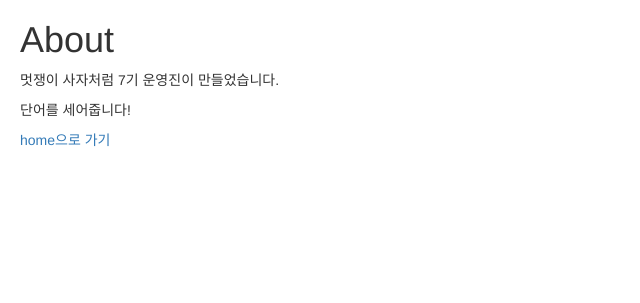
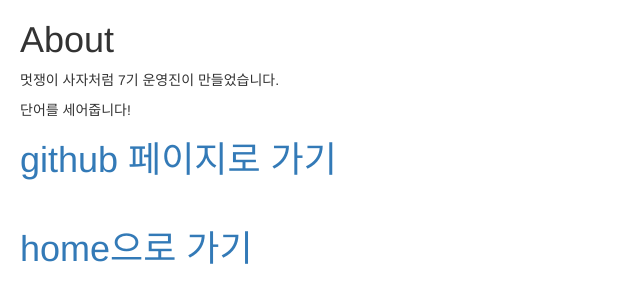
Before and after one commit to CaesiumY/Like-Lion-7th-1st-Semester, a Django app: page /about/ in a window 1280 px wide. Shown: the top 303 px of the page, without its empty margins (0-640 px from the left). Run offline with Django 3.2, Linux system fonts and the light colour scheme; some libraries are stand-ins or nearby versions.

Commit message:
a tag style updated

```diff
--- a/firstproject/wordcount/templates/wordcount/about.html
+++ b/firstproject/wordcount/templates/wordcount/about.html
@@ -15,5 +15,7 @@
     <p>멋쟁이 사자처럼 7기 운영진이 만들었습니다.</p>
     <p>단어를 세어줍니다!</p>
 
-    <a href="{% url 'home' %}">home으로 가기</a>
+    <h1><a href="https://github.com/CaesiumY/python-django_with_Likelion/tree/master/firstproject">github 페이지로 가기</a></h1>
+    <br>
+    <h1><a href="{% url 'home' %}">home으로 가기</a></h1>
 </body>
--- a/firstproject/wordcount/templates/wordcount/result.html
+++ b/firstproject/wordcount/templates/wordcount/result.html
@@ -1,5 +1,5 @@
 <!doctype html>
-<html lang="ko">
+<ht lang="ko">
 
 <head>
     <meta charset="utf-8">
@@ -11,7 +11,7 @@
 
 <body style="padding-left: 20px">
     <h1>총 단어 수는 {{total | length}} 입니다.</h1>
-    <h1>총 글자 수는 {{full | length}} <a style="font-size : 15; font-weight: normal">(공백포함)</a> 입니다.</h1>
+    <h1>총 글자 수는 {{full | length}} <a>(공백포함)</a> 입니다.</h1>
 
     <a href="{%url 'home'%}"></a>
 
```
